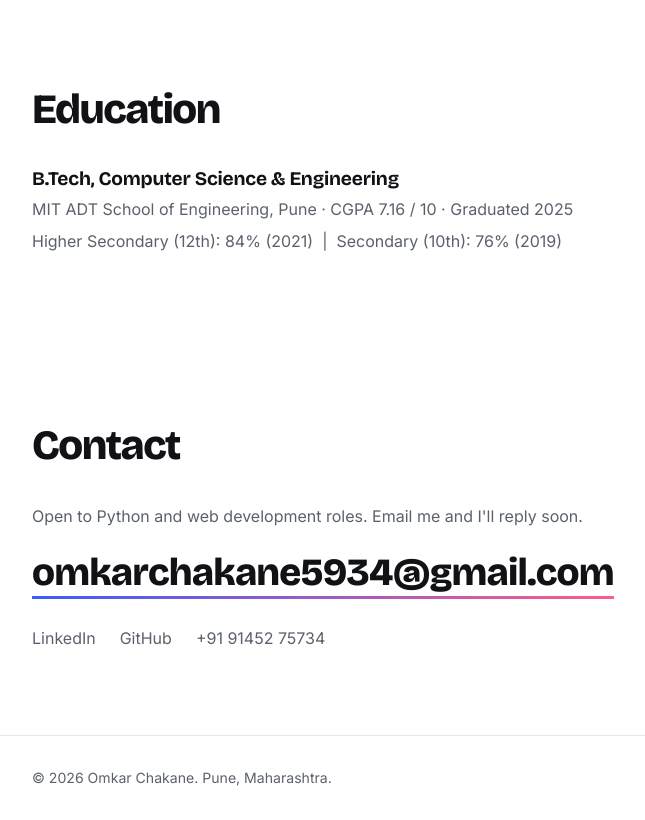
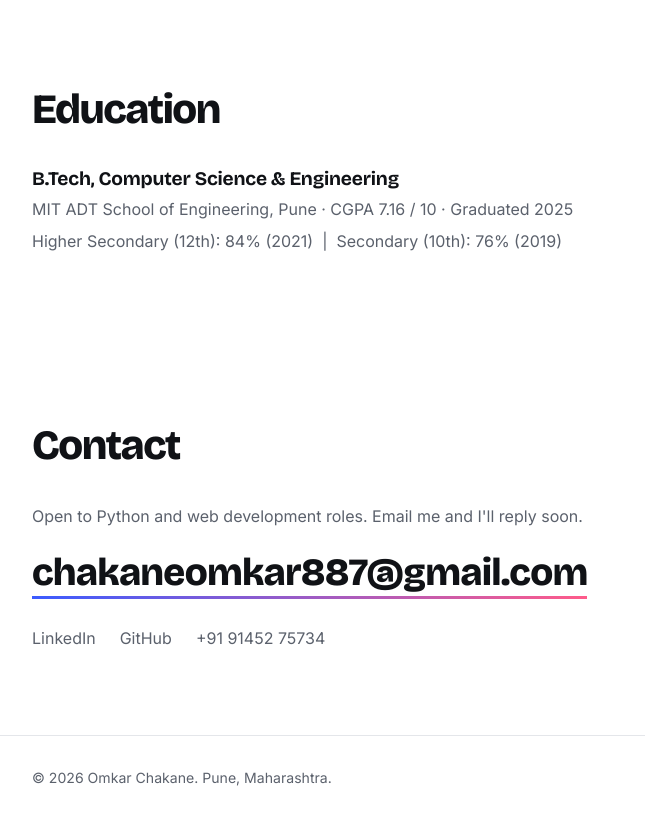
Before and after one commit to omkarchakane/Portfolio-2.0, a plain HTML site: page index.html in a window 1280 px wide. Shown: the part 3334-4154 px from the top of the page, without its empty margins (172-817 px from the left). Drawn offline with nearby package versions, Linux system fonts and the light colour scheme.

Commit message:
email change

```diff
--- a/index.html
+++ b/index.html
@@ -252,7 +252,7 @@ footer{padding:30px 0;border-top:1px solid var(--line);color:var(--muted);font-s
     <section id="contact" class="contact">
       <h2 class="rv">Contact</h2>
       <p class="muted rv" style="margin-bottom:20px">Open to Python and web development roles. Email me and I'll reply soon.</p>
-      <a class="big rv" href="mailto:omkarchakane5934@gmail.com">omkarchakane5934@gmail.com</a>
+      <a class="big rv" href="mailto:chakaneomkar887@gmail.com">chakaneomkar887@gmail.com</a>
       <div class="social rv">
         <a href="https://linkedin.com/in/omkarchakane" target="_blank" rel="noopener">LinkedIn</a>
         <a href="https://github.com/omkarchakane" target="_blank" rel="noopener">GitHub</a>
```
